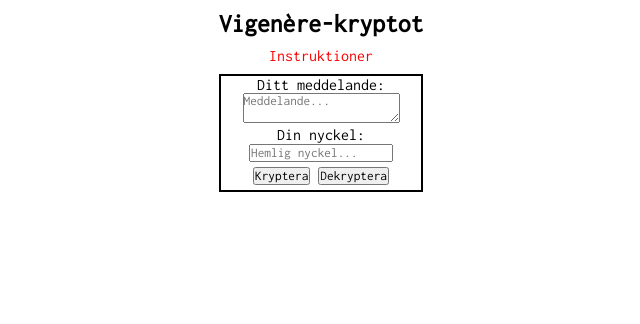
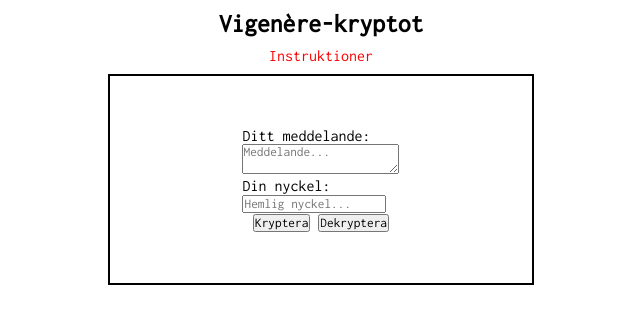
Before and after one commit to maxnordstrom/vig_cipher, a plain HTML site: page index.html in a window 1280 px wide. Shown: the whole page, without its empty margins (319-959 px from the left). Drawn offline with Linux system fonts and the light colour scheme.

Commit message:
continuing work on new design with flexbox

```diff
--- a/index.html
+++ b/index.html
@@ -45,7 +45,7 @@
                 <span class="click-here">Instruktioner</span>
             </section>
 
-<!--        <div class="hej">-->
+            <!-- <div class="hej"> -->
               <section class="input-fields">
                 <form>
                   <label for="user-message">Ditt meddelande:</label>
@@ -55,12 +55,12 @@
                   <input class='user-key' type="text" placeholder="Hemlig nyckel...">
                 </form>
 
-              <!-- <div class="yo"> -->
+                <div class="btn-div">
                   <input class="button encrypt-button" id='encrypt-button' type="submit" value="Kryptera">
                   <input class="button decrypt-button" id='decrypt-button' type="submit" value="Dekryptera">
                 </div>
               </section>
-<!--        </div>-->
+            <!-- </div> -->
 
         <section class="output-area"></section>
 
--- a/style.css
+++ b/style.css
@@ -6,14 +6,14 @@ html, body, h1, h2, h3, section, form, label, textarea, input {
 
 /*speciella grejer för att få min overlay*/
 
-html {
+/*html {
     height: 100%;
-}
+}*/
 
-body {
+/*body {
     min-height: 100%;
     position: relative;
-}
+}*/
 
 /*speciella grejer slutar här*/
 
@@ -48,19 +48,28 @@ label {
 
 .input-fields {
     margin: 10px auto 0 auto;
-    max-width: 200px;
+    max-width: 33%;
     border-style: solid;
     border-width: 2px;
-    text-align: center;
+    /*text-align: center;*/
+    display: flex;
+    flex-direction: column;
+    align-items: center;
+    padding: 4% 0;
+
 }
 
-.user-key {
-    display: inline;
+.btn-div {
+  align-self: center;
 }
 
-.encrypt-button, .decrypt-button {
+/*.user-key {
+    display: inline;
+}*/
+
+/*.encrypt-button, .decrypt-button {
     margin: 5px 0px 5px 0px;
-}
+}*/
 
 
 .output-area {                        /* här är det i mitten av skärmen */
@@ -160,13 +169,10 @@ label {
     z-index: 11;
 }
 
-/*
+
 .hej {
-    display: flex;
-    justify-content: center;
+    /*display: flex;*/
+    /*justify-content: center;*/
+    /*margin: 0 auto;
+    text-align: center;*/
 }
-*/
-
-/*.yo {
-  display: flex;
-}*/
```
Lines whose indentation alone changed are shown as unchanged.
